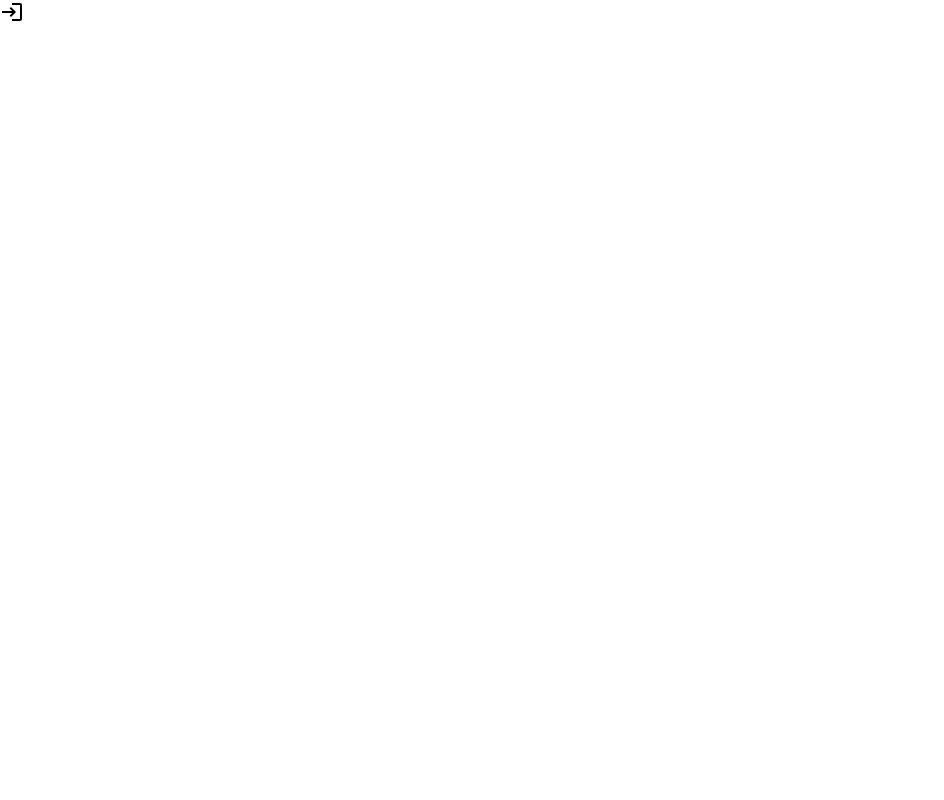
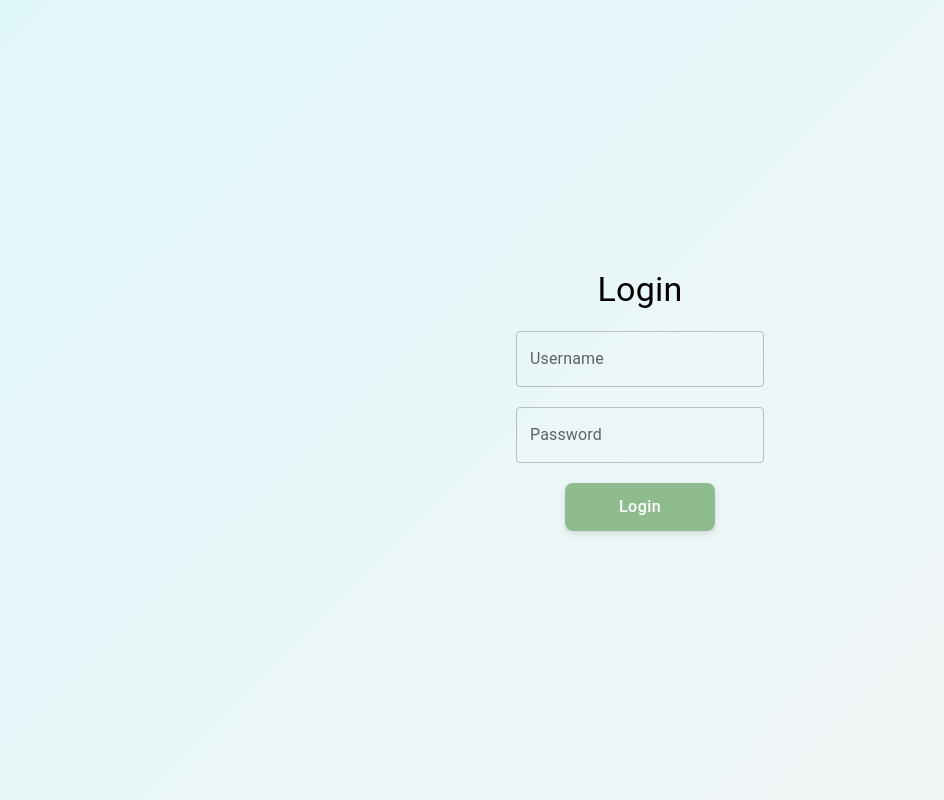
Before and after one commit to rymbowman/Task-Management-App---Frontend, a React (Vite) app in the folder Checkbox-Frontend/: page /login in a window 1280 px wide. Shown: the whole page, without its empty margins (0-944 px from the left). Built offline with nearby package versions, Linux system fonts and the light colour scheme.

Commit message:
Create InputBox component and create Login.jsx with InputBoxes imported within

```diff
--- a/Checkbox-Frontend/src/App.jsx
+++ b/Checkbox-Frontend/src/App.jsx
@@ -1,7 +1,8 @@
 import { BrowserRouter as Router, Route, Routes } from "react-router-dom";
 import Landing from "./pages/Landing";
 import "./styles/App.css";
-import { Login } from "@mui/icons-material";
+import Login from "./pages/Login";
+
 function App() {
   return (
     <Router>
--- /dev/null
+++ b/Checkbox-Frontend/src/components/InputBox.jsx
@@ -0,0 +1,21 @@
+import { TextField } from "@mui/material";
+import PropTypes from "prop-types";
+const InputBox = ({ label, value, onChange }) => {
+  return (
+    <>
+      <TextField
+        label={label}
+        variant="outlined"
+        value={value}
+        onChange={onChange}
+      />
+    </>
+  );
+};
+
+InputBox.propTypes = {
+  label: PropTypes.string.isRequired,
+  value: PropTypes.string.isRequired,
+  onChange: PropTypes.func.isRequired,
+};
+export default InputBox;
--- a/Checkbox-Frontend/src/pages/Login.jsx
+++ b/Checkbox-Frontend/src/pages/Login.jsx
@@ -1,5 +1,35 @@
+import { Box, styled, Typography } from "@mui/material";
+import PrimaryBtn from "../components/PrimaryBtn";
+import InputBox from "../components/InputBox";
+import { useState } from "react";
+
+const LoginPage = styled(Box)({
+  display: "flex",
+  flexDirection: "column",
+  alignItems: "center",
+  gap: "20px",
+  width: "100%",
+  height: "100vh",
+  justifyContent: "center",
+  background: "linear-gradient(135deg, #e0f7fa 0%, #f5f5f5 100%)",
+});
 const Login = () => {
-  return <div>Login</div>;
+  const [username, setUsername] = useState("");
+  const [password, setPassword] = useState("");
+  const handleChange = () => {
+    // Handle input change
+  };
+  const handleClick = () => {
+    // Handle login
+  };
+  return (
+    <LoginPage>
+      <Typography variant="h4">Login</Typography>
+      <InputBox label={"Username"} value={username} onChange={handleChange} />
+      <InputBox label={"Password"} value={password} onChange={handleChange} />
+      <PrimaryBtn buttonText="Login" value="login" onClick={handleClick} />
+    </LoginPage>
+  );
 };
 
 export default Login;
```
